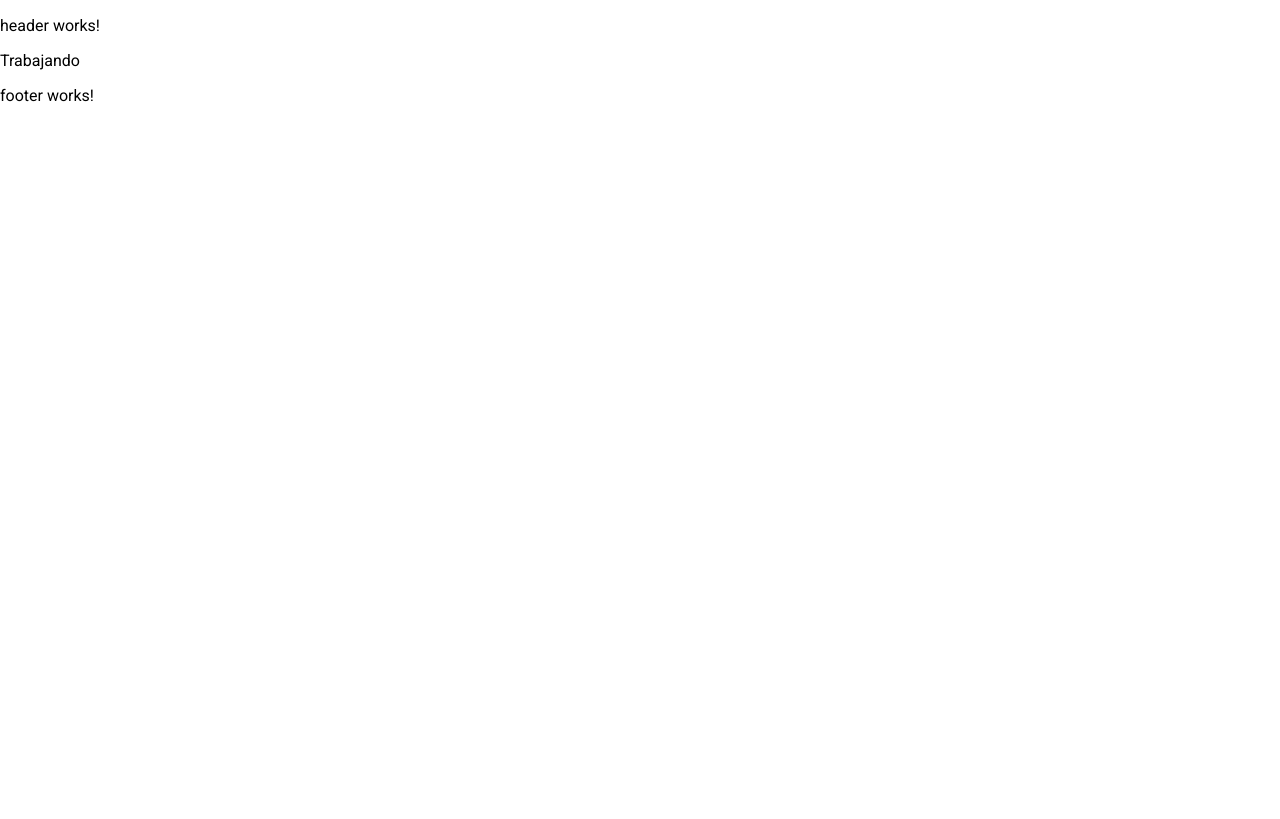
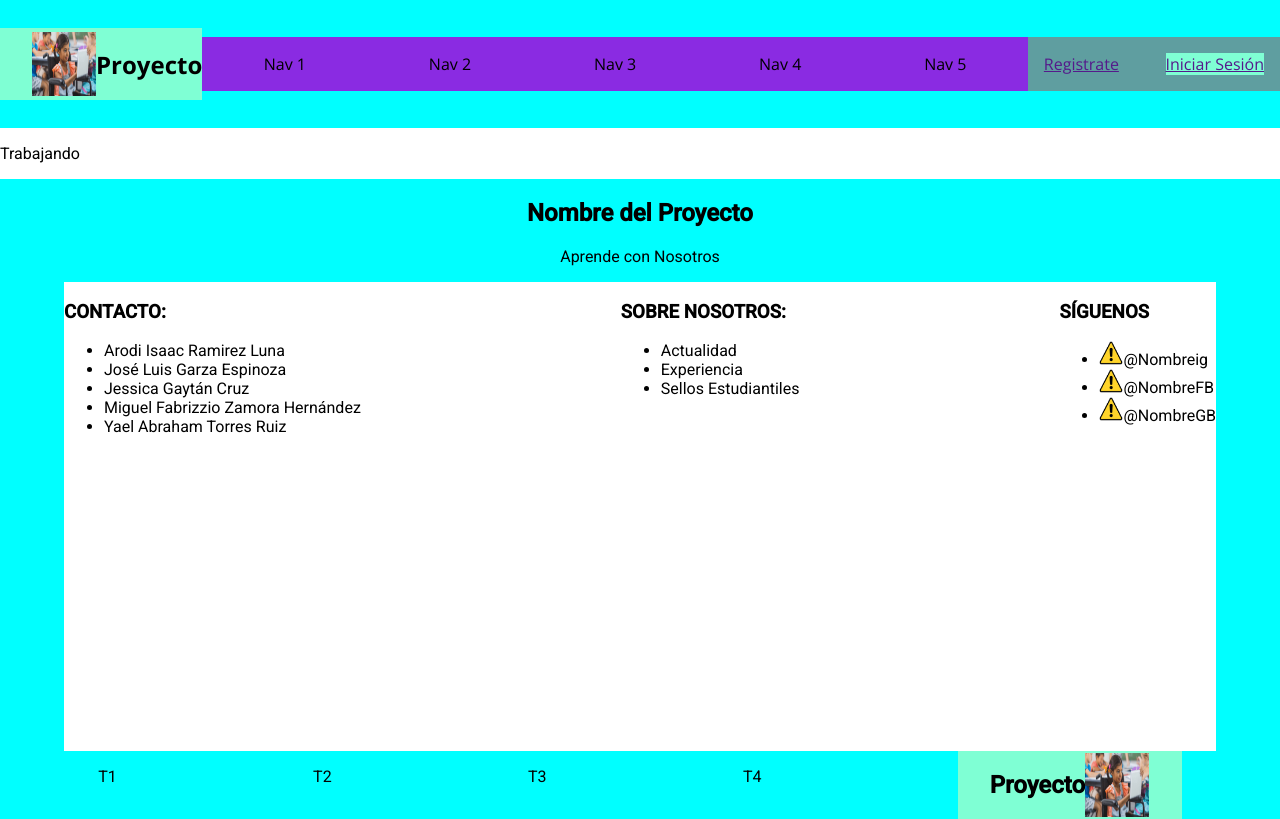
Before and after one commit to Arodiluna/hackaton, an Angular app: page /home/inicio in a window 1280 px wide. Built offline with nearby package versions, Linux system fonts and the light colour scheme.

Commit message:
Añadido Maquetado Footer y Header
Se creo el maquetado del footer y header, queda pendiente hacer los estilos de los mismos

```diff
--- a/src/app/pages/footer/footer.component.html
+++ b/src/app/pages/footer/footer.component.html
@@ -1 +1,58 @@
-<p>footer works!</p>
+<footer>
+    <section class="sec-1">
+        <div class="bloq-1">
+            <h2>Nombre del Proyecto</h2>
+            <p>Aprende con Nosotros</p>
+        </div>
+
+        <section class="bloq-2">
+            <div class="contacto">
+                <h3>CONTACTO:</h3>
+                <ul>
+                    <li>Arodi Isaac Ramirez Luna</li>
+                    <li>José Luis Garza Espinoza</li>
+                    <li>Jessica Gaytán Cruz</li>
+                    <li>Miguel Fabrizzio Zamora Hernández</li>
+                    <li>Yael Abraham Torres Ruiz</li>
+                </ul>
+            </div>
+
+            <div class="nosotros">
+                <h3>SOBRE NOSOTROS:</h3>
+                <ul>
+                    <li>Actualidad</li>
+                    <li>Experiencia</li>
+                    <li>Sellos Estudiantiles</li>
+                </ul>
+            </div>
+
+            <div class="siguenos">
+                <h3>SÍGUENOS</h3>
+                <ul>
+                    <li>
+                        <img src="/assets/img/login/advertencia.png" alt="Instagram" />@Nombreig
+                    </li>
+                    <li>
+                        <img src="/assets/img/login/advertencia.png" alt="Facebook" />@NombreFB
+                    </li>
+                    <li>
+                        <img src="/assets/img/login/advertencia.png" alt="Github" />@NombreGB
+                    </li>
+                </ul>
+            </div>
+        </section>
+
+        <section class="sec-3">
+            <p>T1</p>
+            <p>T2</p>
+            <p>T3</p>
+            <p>T4</p>
+
+            <div class="logo">
+                <h2>Proyecto</h2>
+                <img src="/assets/img/login/IMAGEN NIÑA.png" alt="Logo">
+            </div>
+        </section>
+
+    </section>
+</footer>
--- a/src/app/pages/footer/footer.component.scss
+++ b/src/app/pages/footer/footer.component.scss
@@ -0,0 +1,53 @@
+footer{
+    height: 80vh;
+    background-color: aqua;
+    display: flex;
+    justify-content: center;
+    width: 100%;
+}
+
+.sec-1{
+    width: 100%;
+    display: flex;
+    justify-content: center;
+    align-items: center;
+    flex-direction: column;
+}
+
+.bloq-1{
+    width: 100%;
+    text-align: center;
+}
+
+.bloq-2{
+    background-color: white;
+    width: 90%;
+    height: 90%;
+    display: flex;
+    justify-content: space-between;
+}
+
+.siguenos ul img{
+    width: 1.5rem;
+    height: 1.5rem;
+}
+
+.sec-3{
+    width: 100%;
+    display: flex;
+    justify-content: space-around;
+}
+
+.logo{
+    padding-left: 2rem;
+    display: flex;
+    width: 15%;
+    background-color: aquamarine;
+    align-items: center;
+}
+
+.logo img{
+    width: 4rem;
+    height: 4rem;
+
+}
--- a/src/app/pages/header/header.component.html
+++ b/src/app/pages/header/header.component.html
@@ -1 +1,21 @@
-<p>header works!</p>
+<header>
+
+    <div class="logo">
+        <img src="/assets/img/login/IMAGEN NIÑA.png" alt="Logo">
+        <h2>Proyecto</h2>
+    </div>
+
+    <nav>
+        <p>Nav 1</p>
+        <p>Nav 2</p>
+        <p>Nav 3</p>
+        <p>Nav 4</p>
+        <p>Nav 5</p>
+    </nav>
+
+    <div class="sesion">
+        <a href="" class="registro">Registrate</a>
+        <a href="" class="inicio-sesion">Iniciar Sesión</a>
+    </div>
+
+</header>
--- a/src/app/pages/header/header.component.scss
+++ b/src/app/pages/header/header.component.scss
@@ -0,0 +1,42 @@
+header{
+    height: 8rem;
+    background-color: aqua;
+    display: flex;
+    align-items: center;
+    font-family: 'Open Sans', sans-serif;
+}
+
+.logo{
+    padding-left: 2rem;
+    display: flex;
+    width: 15%;
+    background-color: aquamarine;
+    align-items: center;
+}
+
+.logo img{
+    width: 4rem;
+    height: 4rem;
+
+}
+
+nav{
+    display: flex;
+    justify-content: space-around;
+    width: 75%;
+    background-color: blueviolet;
+}
+
+.sesion{
+    display: flex;
+    align-items: center;
+    width: 20%;
+    background-color: cadetblue;
+    justify-content: space-between;
+    padding: 1rem;
+}
+
+
+.inicio-sesion{
+    background-color: aquamarine;
+}
```
